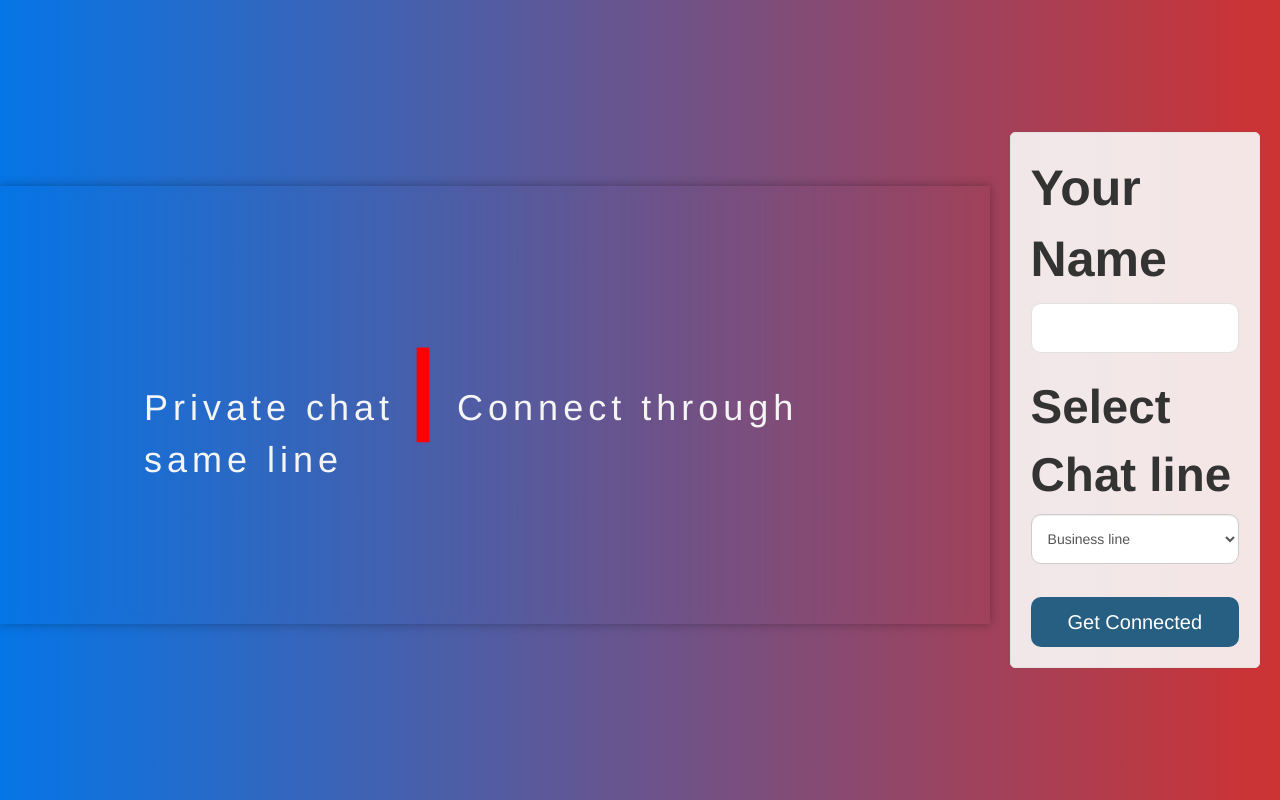
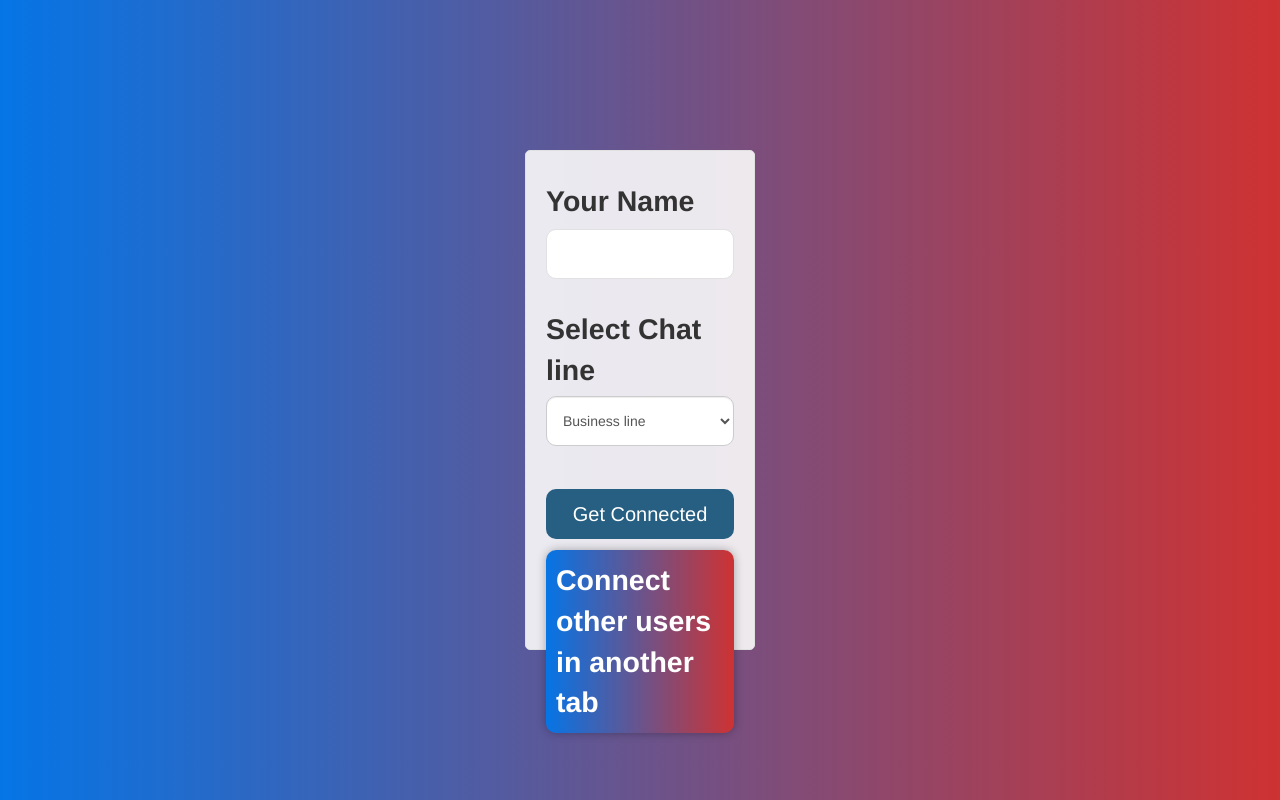
Before and after one commit to Rakshak1344/Node-chat-app, a website: page public/index.html in a window 1280 px wide. Drawn offline with nearby package versions, Linux system fonts and the light colour scheme.

Commit message:
modified

```diff
--- a/public/css/styles.css
+++ b/public/css/styles.css
@@ -72,9 +72,13 @@ button:disabled {
 
 .glass-effect{
     box-shadow: 0 0 1rem 0 rgba(0, 0, 0, .3);
-    background-color: transparent;
+    /* background-color:transparent; */
     backdrop-filter: blur(5px);
-    padding: 144px;
+    padding: 10px;
+    margin-top: 11px;
+    border-radius: 10px;
+    color: white;
+    background: linear-gradient(to right, #0575E6, #ce3232);
 }
 
 .centered-form__form {
@@ -83,7 +87,8 @@ button:disabled {
     border-radius: 5px;
     padding: 0 20px;
     margin: 20px;
-    width: 300px
+    width: 230px;
+    height: 500px;
 }
 
 .centered-Selection {
@@ -92,10 +97,10 @@ button:disabled {
     border-radius: 5px;
     padding: 0 20px;
     margin: 20px;
-    width: 190px
+    width: 190px;
 }
 .form-field {
-    margin: 20px 0
+    margin: 30px 0
 }
 
 .form-field>* {
@@ -107,6 +112,7 @@ button:disabled {
     display: block;
     margin-bottom: 7px;
     font-size: 50px;
+    font-size: 3em;
 }
 
 .form-field input, .form-field select {
@@ -115,6 +121,10 @@ button:disabled {
     outline: none;
     font-size: 20px;
     padding: 10px;
+}
+
+.form-group label{
+    font-size: 3em;
 }
 
 .chat {
--- a/public/index.html
+++ b/public/index.html
@@ -13,12 +13,13 @@
 
 </head>
 
-<body class="centered-form"><!--style="background-image: url('..\public\assets\doc.png');">-->
+<body class="centered-form">
+    <!--style="background-image: url('..\public\assets\doc.png');">-->
 
     <div class="centered-form">
         <!-- <div style="color: whitesmoke; "><h1>Chat | Bot  </h1></div> -->
         <!-- <h1 style="color: whitesmoke; letter-spacing: 5px" class="glass-effect"> </h1> -->
-        <h1 style="color: whitesmoke; letter-spacing: 5px " class="glass-effect"> Private chat <b style="color: red; font-size: 100px">|</b> Connect through same line</h1>
+        <!-- <h1 style="color: whitesmoke; letter-spacing: 5px " class="glass-effect"> Private chat <b style="color: red; font-size: 100px">|</b> Connect through same line</h1> -->
 
         <div class="centered-form__form">
             <form action="/chat.html">
@@ -26,7 +27,7 @@
                 </div>
 
                 <div class="form-field">
-                <label >Your Name</label>
+                    <label>Your Name</label>
                     <input type="text" name="name" autofocus id='name' />
                 </div>
                 <!-- <div class="form-field">
@@ -35,7 +36,7 @@
             </div> -->
 
                 <div class="form-group">
-                <label style="font-size: 5em ">Select Chat line</label>
+                    <label>Select Chat line</label>
 
                     <select class="form-control" id="helpLine" name="room" style="height:50px; border-radius:10px;">
                         <option value='bline' style="font-size: 15px">Business line</option>
@@ -46,6 +47,9 @@
                 <div class="form-field">
                     <button style="color: white; border-radius: 10px; height: 50px;
                 font-size: 20px;">Get Connected</button>
+                    <label style="font-size:large 1em" class="glass-effect">Connect other users in
+                        another tab</label>
+
                 </div>
             </form>
         </div>
```
Lines whose indentation alone changed are shown as unchanged.
